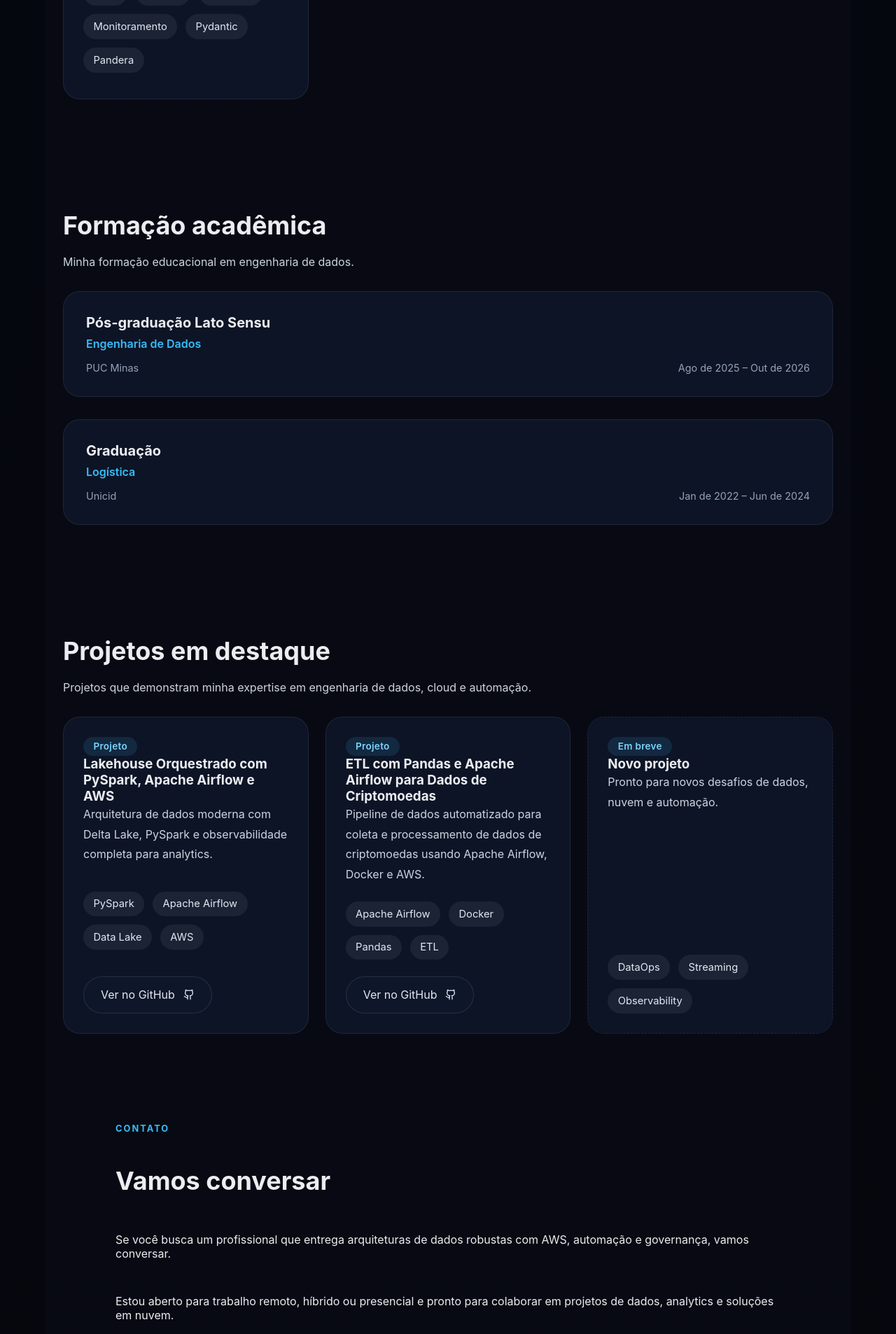
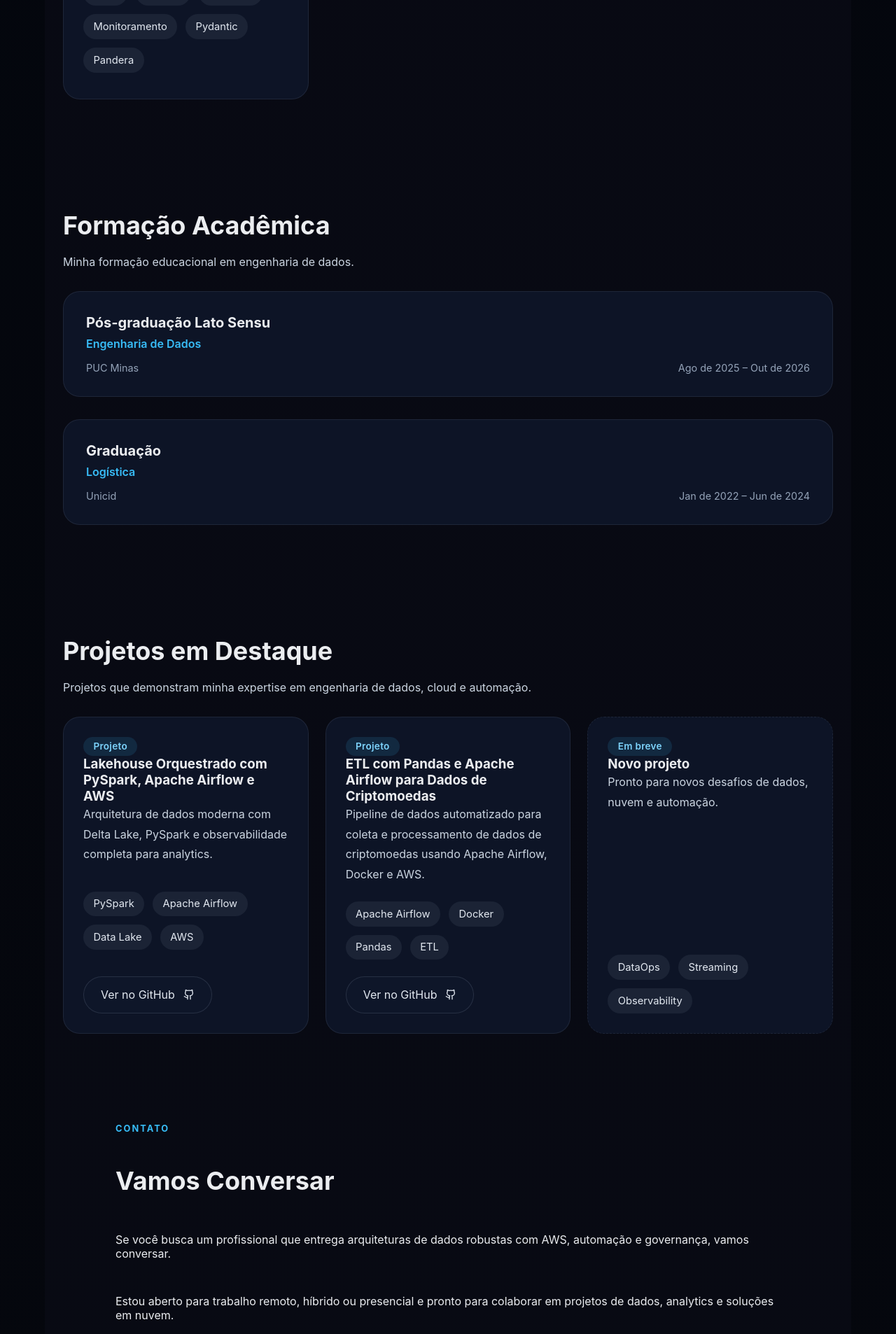
Before and after one commit to joaobarreto27/portifolio_jvbarreto, a React (Vite) app: page / in a window 1280 px wide. Shown: the part 1884-3790 px from the top of the page at 70% size. Built offline with nearby package versions, Linux system fonts and the light colour scheme.

Commit message:
feat(app): atualize nomenclaturas para o padrão title case

```diff
--- a/src/App.tsx
+++ b/src/App.tsx
@@ -156,7 +156,7 @@ function App() {
 
       <section id="education" className="section section-dark">
         <div className="section-inner">
-          <h2>Formação acadêmica</h2>
+          <h2>Formação Acadêmica</h2>
           <p className="section-copy">
             Minha formação educacional em engenharia de dados.
           </p>
@@ -177,7 +177,7 @@ function App() {
 
       <section id="projects" className="section section-dark">
         <div className="section-inner">
-          <h2>Projetos em destaque</h2>
+          <h2>Projetos em Destaque</h2>
           <p className="section-copy">
             Projetos que demonstram minha expertise em engenharia de dados, cloud e automação.
           </p>
@@ -228,7 +228,7 @@ function App() {
         <div className="section-inner contact-column">
           <div className="contact-copy">
             <p className="eyebrow">Contato</p>
-            <h2>Vamos conversar</h2>
+            <h2>Vamos Conversar</h2>
             <p>
               Se você busca um profissional que entrega arquiteturas de dados robustas
               com AWS, automação e governança, vamos conversar.
```
